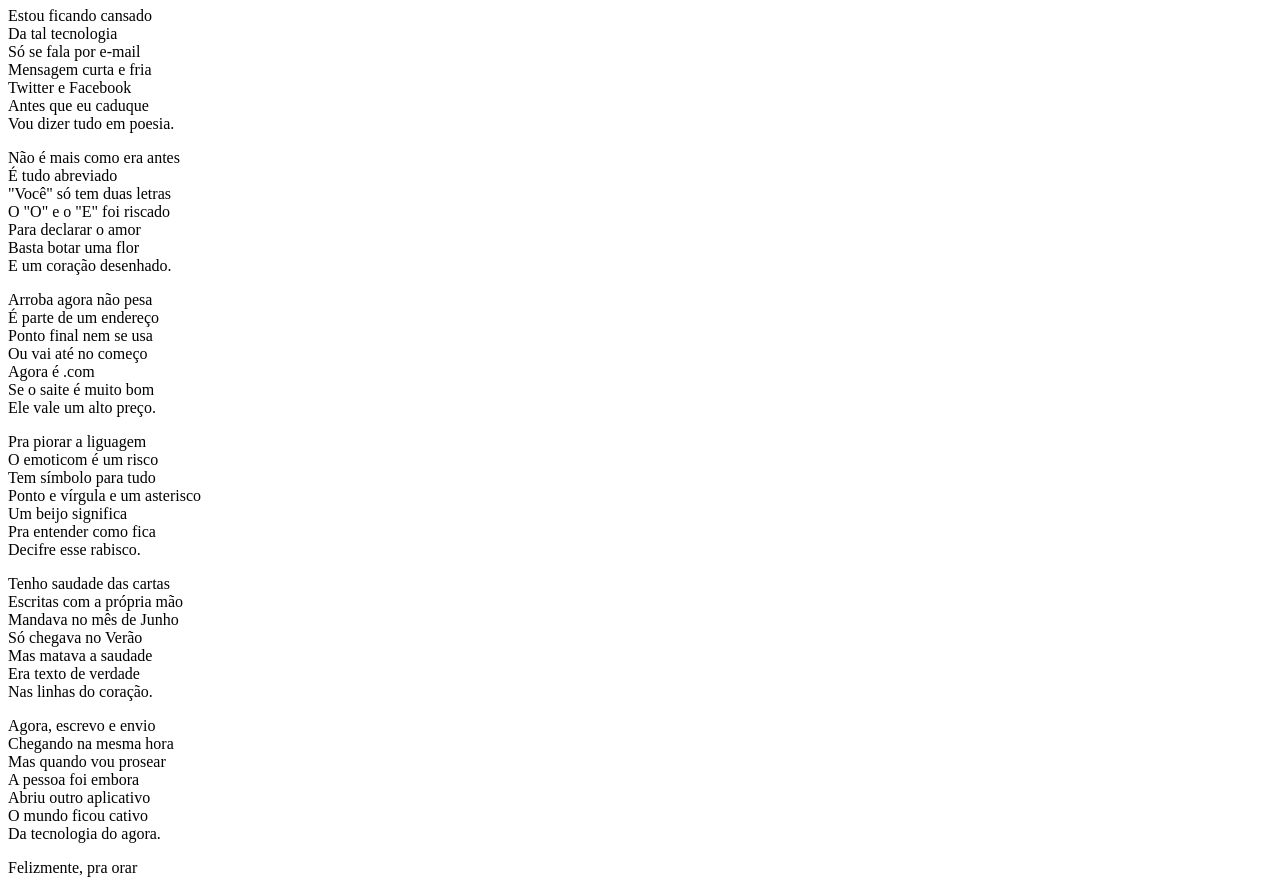
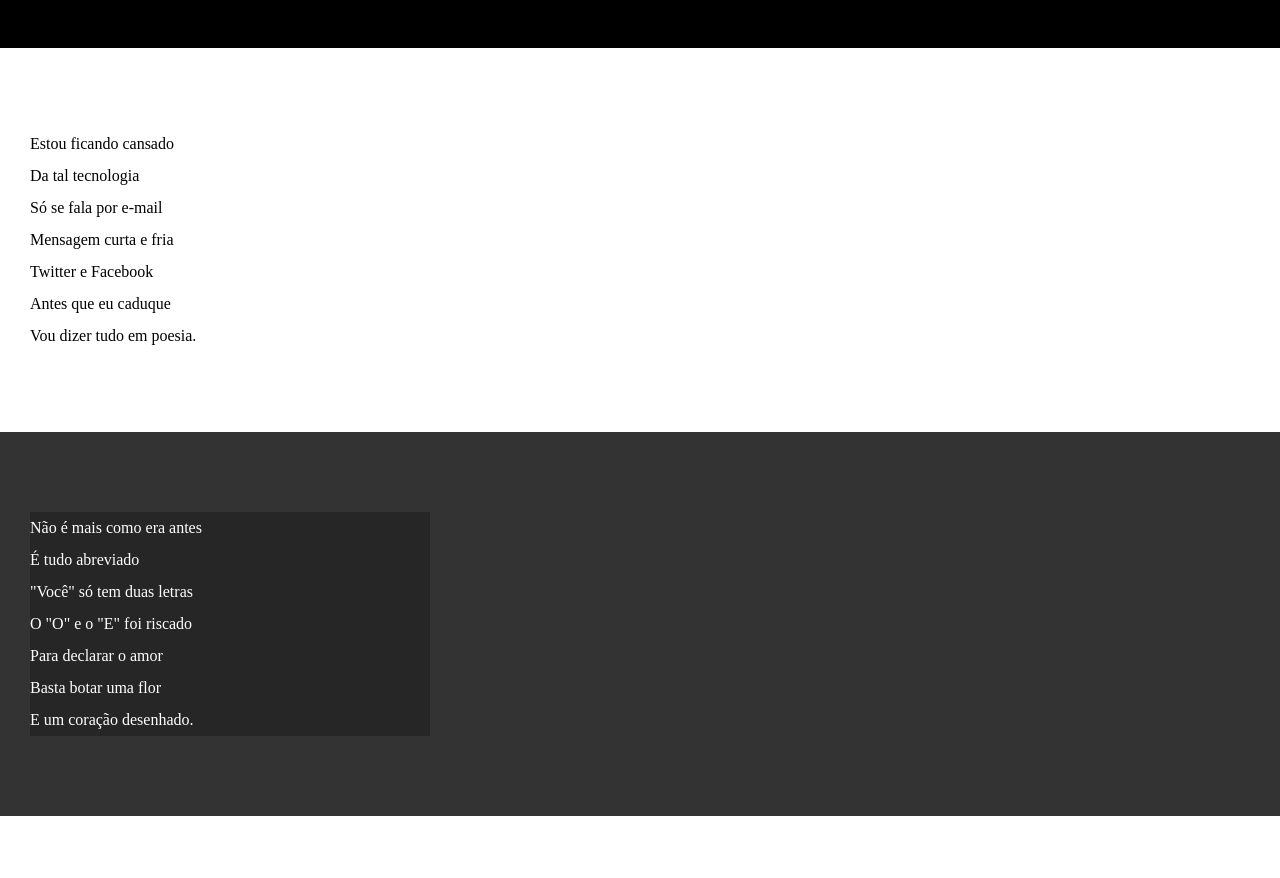
Before and after one commit to gnfproducoes/Html-css, a plain HTML site: page Desafios/desafio12/index.html in a window 1280 px wide. Shown: the part 107-985 px from the top of the page. Drawn offline with Linux system fonts and the light colour scheme.

Commit message:
atualização de style

```diff
--- a/Desafios/desafio12/estilo/style.css
+++ b/Desafios/desafio12/estilo/style.css
@@ -1 +1,69 @@
 @charset "UTF-8";
+
+*{
+margin: 0px;
+padding: 0px;
+
+}
+
+html, body{
+    min-height: 100vh;
+    background-color: darkgray;
+}
+
+header{
+    background-color: black;
+    color: white;
+    text-align: center;
+}
+
+header > h1{
+    padding-top: 50px;
+    font-variant: small-caps;
+}
+
+header > p{
+    padding-bottom: 50px;
+
+}
+
+header a, footer a{
+    color: white;
+    text-decoration: none;
+    font-weight: bolder;
+}
+
+header a:hover, footer a:hover{
+text-decoration: underline;
+
+}
+
+section{
+    padding-top: 10vh;
+    padding-bottom: 10vh;
+    line-height: 2em;
+    padding-left: 30px;
+}
+
+section.normal{
+    background-color: white;
+    color: black;
+}
+
+section.imagem{
+    background-color: rgb(51,51,51);
+    color: white;
+
+}
+
+section.imagem > p{
+    background-color: rgba(0, 0, 0, 0.253);
+    width: 400px;
+}
+
+footer{
+    background-color: black;
+    color: white;
+    text-align: center;
+    padding: 10px;
+}
--- a/Desafios/desafio12/index.html
+++ b/Desafios/desafio12/index.html
@@ -14,7 +14,7 @@
 
     </header>
 
-    <section>
+    <section class="normal">
         <p>
             Estou ficando cansado <br>
             Da tal tecnologia <br>
@@ -28,7 +28,7 @@
 
 
 
-    <section>
+    <section class="imagem">
         <p>
             Não é mais como era antes <br>
             É tudo abreviado <br>
@@ -42,7 +42,7 @@
 
 
 
-    <section>
+    <section class="normal">
         <p>
             Arroba agora não pesa <br>
             É parte de um endereço <br>
@@ -66,7 +66,7 @@
 
 
 
-    <section>
+    <section class="imagem">
         <p>
             Tenho saudade das cartas <br>
             Escritas com a própria mão <br>
@@ -80,7 +80,7 @@
 
 
 
-    <section>
+    <section class="normal">
         <p>
             Agora, escrevo e envio <br>
             Chegando na mesma hora <br>
```
